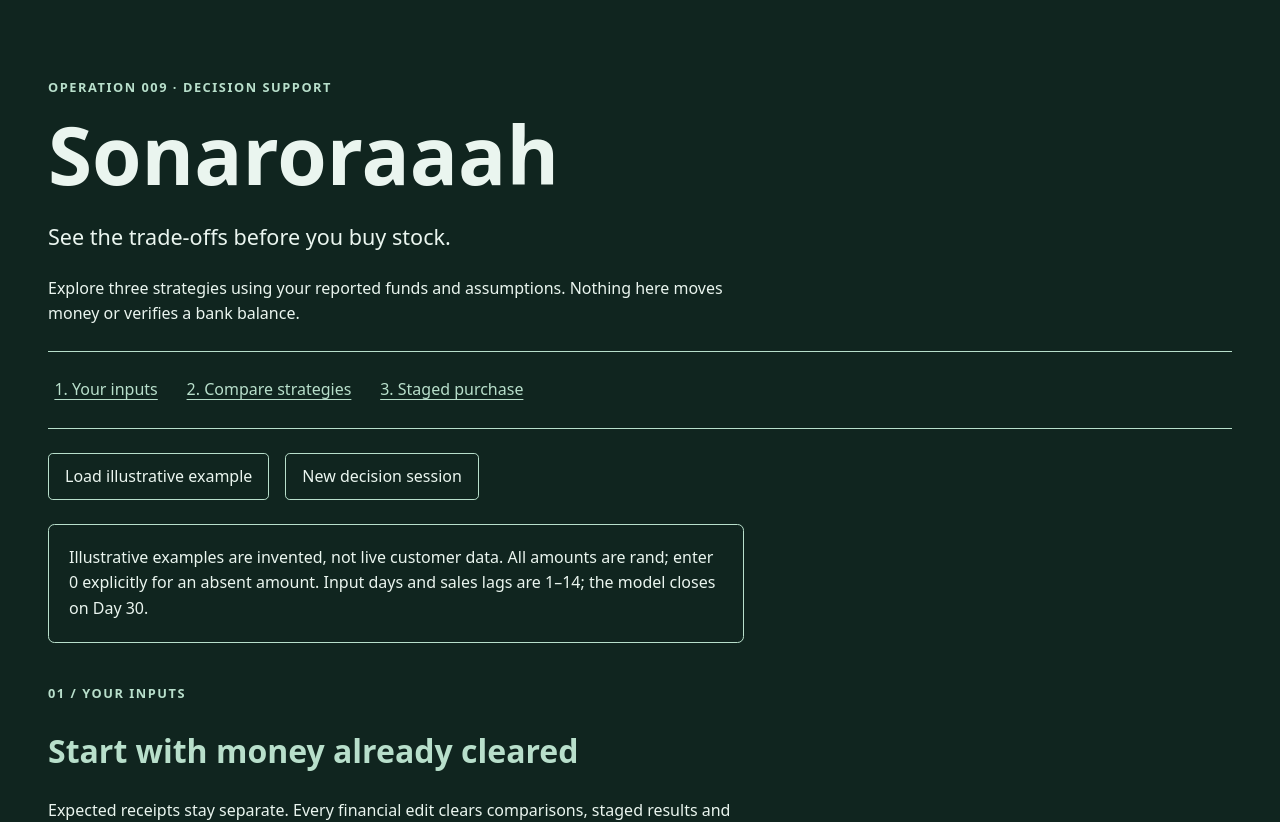
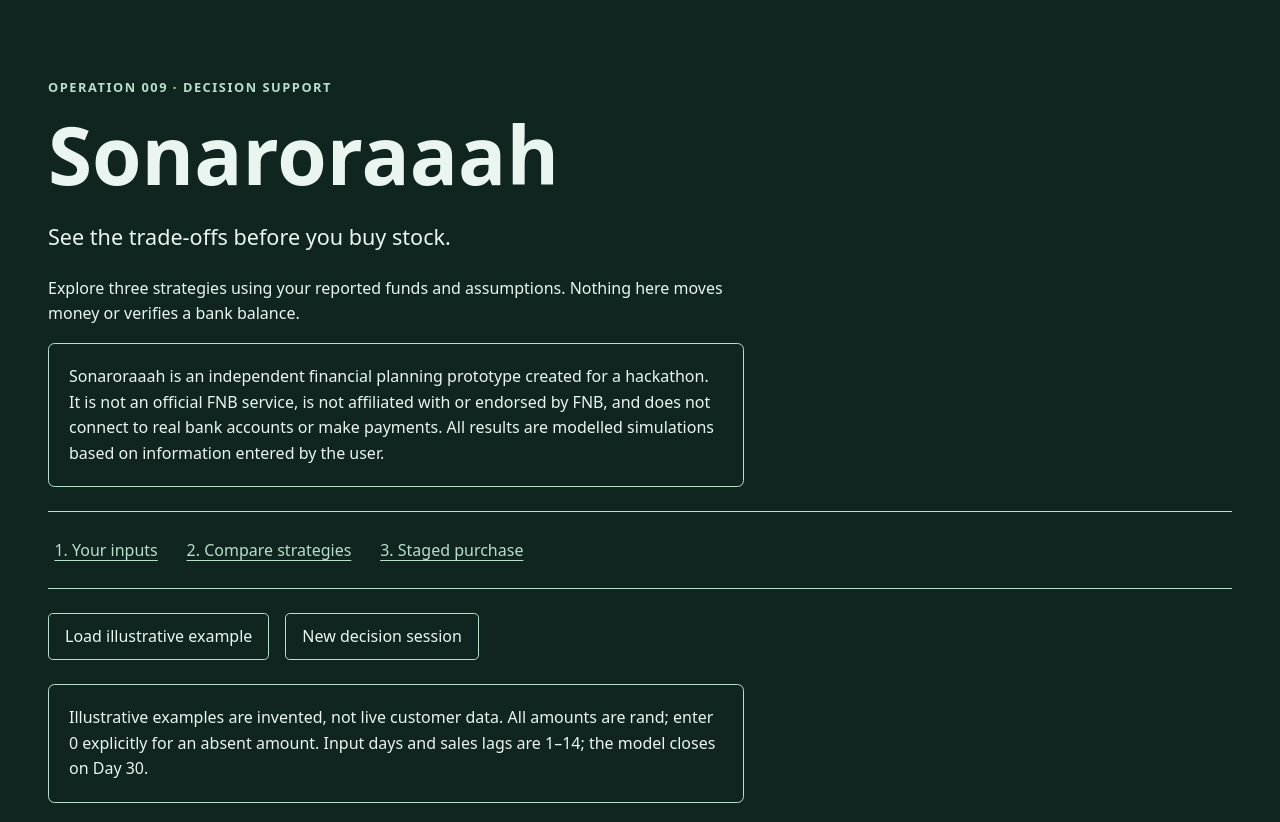
Before and after one commit to blacksheep-afk/sonarora, a React (Vite) app: page / in a window 1280 px wide. Shown: the top 822 px of the page. Built offline with nearby package versions, Linux system fonts and the light colour scheme.

Commit message:
docs: clarify FNB non-affiliation in application

```diff
--- a/src/App.tsx
+++ b/src/App.tsx
@@ -34,6 +34,7 @@ export default function App() {
   const outcome=snapshot?.comparison.strategies[selected].outcomes[pathIndex];
   return <main>
     <header><p className="eyebrow">OPERATION 009 · DECISION SUPPORT</p><h1>{foundation.product}</h1><p className="intro">See the trade-offs before you buy stock.</p><p>Explore three strategies using your reported funds and assumptions. Nothing here moves money or verifies a bank balance.</p></header>
+    <p className="notice">Sonaroraaah is an independent financial planning prototype created for a hackathon. It is not an official FNB service, is not affiliated with or endorsed by FNB, and does not connect to real bank accounts or make payments. All results are modelled simulations based on information entered by the user.</p>
     <nav aria-label="Workflow"><a href="#inputs">1. Your inputs</a><a href="#comparison">2. Compare strategies</a><a href="#safe-to-buy">3. Staged purchase</a></nav>
     <div className="toolbar"><button type="button" onClick={()=>{edit(exampleDraft,exampleSafe);setSelected('now');setPath(0);}}>Load illustrative example</button><button type="button" onClick={()=>{dispatch({type:'reset'});setSelected('now');setPath(0);}}>New decision session</button></div>
     <p className="notice">Illustrative examples are invented, not live customer data. All amounts are rand; enter 0 explicitly for an absent amount. Input days and sales lags are 1–14; the model closes on Day 30.</p>
```
